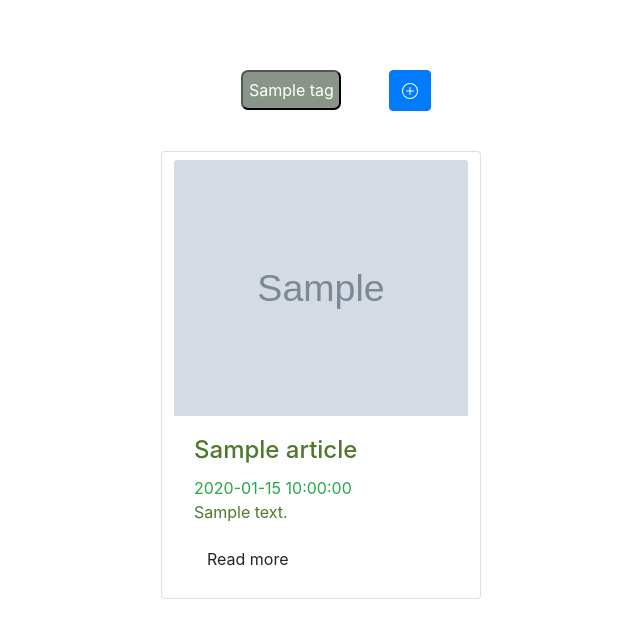
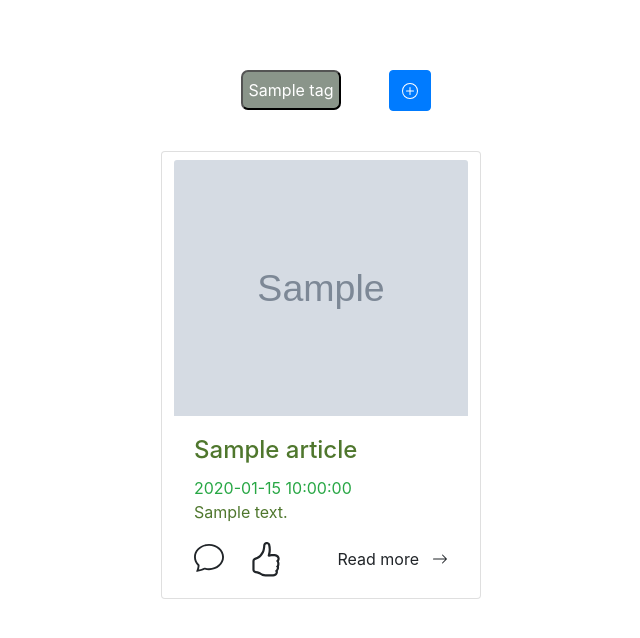
Before and after one commit to IsmailOuali/O-PEP-V2, a PHP site: page /article.php?id=1 in a window 1280 px wide. Shown: the part 80-718 px from the top of the page, without its empty margins (304-944 px from the left). Run offline with PHP 8.4, Linux system fonts and the light colour scheme; the visitor is signed in with stand-in values (Sample User, id 1); tables that the repository leaves empty hold one stand-in row (values such as "Sample post"); grey boxes marked "Sample" are stand-in pictures.

Commit message:
add modification (card article)

```diff
--- a/article.php
+++ b/article.php
@@ -181,10 +181,14 @@ if (isset($_POST["save_data"])) {
     .btnTags{
       border-radius: 7px;
       height: 40px;
-      width: 100px;
+      width: auto;
       background-color: #132a137e;
       color: white;
     }
+    .imogies{
+      cursor: pointer;
+    }
+
 
 
 </style>
@@ -333,7 +337,7 @@ if (isset($_POST["save_data"])) {
   $reqarticle="select * from articles where idTh=$idth ";
   $result=mysqli_query($conn,$reqarticle);
   while($row=mysqli_fetch_row($result)) {
-
+   $_SESSION['idAr']=$row[0];
   ?>
 <div class="card mb-4 col- "style="width:25%">
 
@@ -351,8 +355,26 @@ if (isset($_POST["save_data"])) {
     <h4 class="card-title"><?php echo $row[1] ?></h4>
       <span class="mask rgba-white-slight text-success"><?php echo $row[4] ?></span>
     <p class="card-text" ><?php echo $row[2] ?></p>
-    <button type="button" class="btn btn-light-blue btn-md">Read more</button>
+    <div class="imogi_Read d-flex justify-content-between align-items-center">
 
+      <div class="imogi d-flex gap-4">
+            <!-- commentaire -->
+            <svg class="imogies" xmlns="http://www.w3.org/2000/svg" width="30" height="30" fill="currentColor" class="bi bi-chat" viewBox="0 0 16 16">
+            <path d="M2.678 11.894a1 1 0 0 1 .287.801 10.97 10.97 0 0 1-.398 2c1.395-.323 2.247-.697 2.634-.893a1 1 0 0 1 .71-.074A8.06 8.06 0 0 0 8 14c3.996 0 7-2.807 7-6 0-3.192-3.004-6-7-6S1 4.808 1 8c0 1.468.617 2.83 1.678 3.894m-.493 3.905a21.682 21.682 0 0 1-.713.129c-.2.032-.352-.176-.273-.362a9.68 9.68 0 0 0 .244-.637l.003-.01c.248-.72.45-1.548.524-2.319C.743 11.37 0 9.76 0 8c0-3.866 3.582-7 8-7s8 3.134 8 7-3.582 7-8 7a9.06 9.06 0 0 1-2.347-.306c-.52.263-1.639.742-3.468 1.105z"/>
+            </svg>
+            <!-- like -->
+            <svg class="imogies"  xmlns="http://www.w3.org/2000/svg" width="35" height="35" fill="currentColor" class="bi bi-hand-thumbs-up" viewBox="0 0 16 16">
+            <path d="M8.864.046C7.908-.193 7.02.53 6.956 1.466c-.072 1.051-.23 2.016-.428 2.59-.125.36-.479 1.013-1.04 1.639-.557.623-1.282 1.178-2.131 1.41C2.685 7.288 2 7.87 2 8.72v4.001c0 .845.682 1.464 1.448 1.545 1.07.114 1.564.415 2.068.723l.048.03c.272.165.578.348.97.484.397.136.861.217 1.466.217h3.5c.937 0 1.599-.477 1.934-1.064a1.86 1.86 0 0 0 .254-.912c0-.152-.023-.312-.077-.464.201-.263.38-.578.488-.901.11-.33.172-.762.004-1.149.069-.13.12-.269.159-.403.077-.27.113-.568.113-.857 0-.288-.036-.585-.113-.856a2.144 2.144 0 0 0-.138-.362 1.9 1.9 0 0 0 .234-1.734c-.206-.592-.682-1.1-1.2-1.272-.847-.282-1.803-.276-2.516-.211a9.84 9.84 0 0 0-.443.05 9.365 9.365 0 0 0-.062-4.509A1.38 1.38 0 0 0 9.125.111zM11.5 14.721H8c-.51 0-.863-.069-1.14-.164-.281-.097-.506-.228-.776-.393l-.04-.024c-.555-.339-1.198-.731-2.49-.868-.333-.036-.554-.29-.554-.55V8.72c0-.254.226-.543.62-.65 1.095-.3 1.977-.996 2.614-1.708.635-.71 1.064-1.475 1.238-1.978.243-.7.407-1.768.482-2.85.025-.362.36-.594.667-.518l.262.066c.16.04.258.143.288.255a8.34 8.34 0 0 1-.145 4.725.5.5 0 0 0 .595.644l.003-.001.014-.003.058-.014a8.908 8.908 0 0 1 1.036-.157c.663-.06 1.457-.054 2.11.164.175.058.45.3.57.65.107.308.087.67-.266 1.022l-.353.353.353.354c.043.043.105.141.154.315.048.167.075.37.075.581 0 .212-.027.414-.075.582-.05.174-.111.272-.154.315l-.353.353.353.354c.047.047.109.177.005.488a2.224 2.224 0 0 1-.505.805l-.353.353.353.354c.006.005.041.05.041.17a.866.866 0 0 1-.121.416c-.165.288-.503.56-1.066.56z"/>
+            </svg>
+      </div>
+      <div class="read d-flex justify-content-center align-items-center">
+        <button type="submit" name="read_more" id="read" class="btn btn-light-blue btn-md">Read more</button>
+        <svg xmlns="http://www.w3.org/2000/svg" style="cursor: pointer;" width="16" height="16" fill="currentColor" class="bi bi-arrow-right" viewBox="0 0 16 16">
+        <path fill-rule="evenodd" d="M1 8a.5.5 0 0 1 .5-.5h11.793l-3.147-3.146a.5.5 0 0 1 .708-.708l4 4a.5.5 0 0 1 0 .708l-4 4a.5.5 0 0 1-.708-.708L13.293 8.5H1.5A.5.5 0 0 1 1 8"/>
+        </svg>
+      </div>
+
+    </div>
   </div>
 
 </div>
```
Also changed, not shown: oneArticle.php (added, +19 -0 lines).
